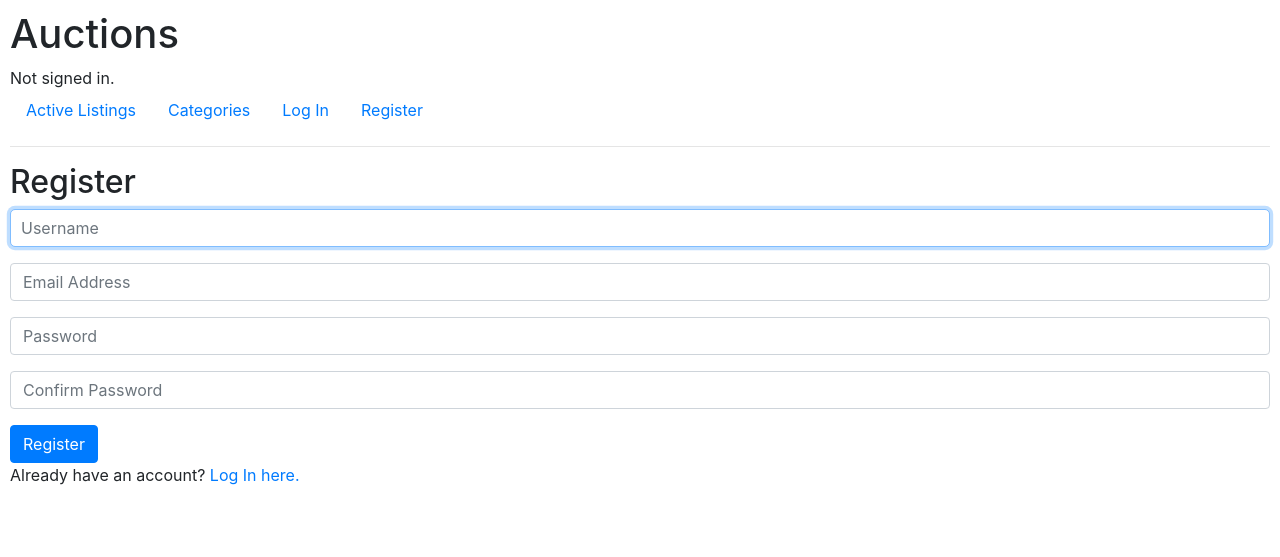
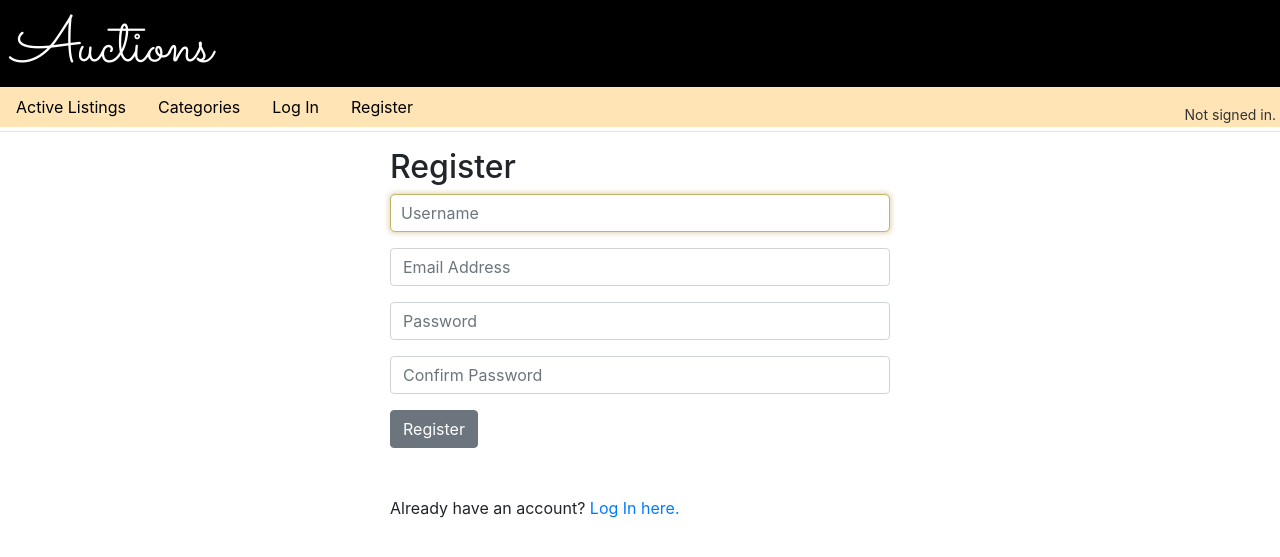
Before and after one commit to dbonach/cs50web-project-2-commerce, a Django app: page /register in a window 1280 px wide. Shown: the top 557 px of the page. Run offline with Django 3.2, Linux system fonts and the light colour scheme; some libraries are stand-ins or nearby versions.

Commit message:
Add new style to layout.html and login.html

```diff
--- a/auctions/static/auctions/styles.css
+++ b/auctions/static/auctions/styles.css
@@ -1,5 +1,5 @@
 body {
-  padding: 10px;
+  padding: 0;
 }
 
 textarea,
@@ -258,4 +258,51 @@ textarea:focus {
   text-shadow: 0px 1px 2px #000;
 }
 
+.background {
+  display: flex;
+  flex-direction: column;
+  background-color: #000;
+}
+
+.sacramento {
+  font-family: "Sacramento", cursive;
+  font-size: 4rem;
+  margin: 10px 0 0 12px;
+  color: #fff;
+}
+
+.group {
+  display: flex;
+  background-color: moccasin;
+}
+
+.nav a {
+  color: #000;
+}
+.nav a:hover {
+  color: #444;
+}
+
+.user {
+  align-self: flex-end;
+  margin-left: auto;
+  line-height: 24px;
+  font-size: 14px;
+  color: #333;
+  justify-self: flex-end;
+  padding-right: 4px;
+}
+
+hr {
+  margin-top: 0.25rem;
+}
+
+.form-control:active,
+.form-control:focus,
+.form-control:focus:active {
+  border-color: darkkhaki;
+  box-shadow: 0px 0px 4px 2px rgba(171, 114, 21, 0.25);
+  color: white;
+}
+
 /*# sourceMappingURL=styles.css.map */
--- a/auctions/static/auctions/styles.scss
+++ b/auctions/static/auctions/styles.scss
@@ -1,8 +1,9 @@
+@use 'sass:math';
 $base-color: #c6538c;
 $photo-box: 300px;
 
 body {
-  padding: 10px;
+  padding: 0;
 }
 
 // CSS for new_listing.html
@@ -99,11 +100,11 @@ textarea:focus {
 }
 
 .resize-image-box {
-  width: $photo-box/2;
-  height: $photo-box/2;
+  width: math.div($photo-box, 2);
+  height: math.div($photo-box, 2);
   img {
-    max-width: $photo-box/2;
-    max-height: $photo-box/2;
+    max-width: math.div($photo-box, 2);
+    max-height: math.div($photo-box, 2);
   }
 }
 
@@ -272,3 +273,49 @@ textarea:focus {
     text-shadow: 0px 1px 2px #000;
   }
 }
+
+.background {
+  display: flex;
+  flex-direction: column;
+  background-color: #000;
+}
+.sacramento {
+  font-family: 'Sacramento', cursive;
+  font-size: 4rem;
+  margin: 10px 0 0 12px;
+  color: #fff;
+}
+.group {
+  display: flex;
+  background-color: moccasin;
+}
+.nav {
+  a {
+    color: #000;
+  }
+  a:hover {
+    color: #444;
+  }
+}
+.user {
+  align-self: flex-end;
+  margin-left: auto;
+  line-height: 24px;
+  font-size: 14px;
+  color: #333;
+  justify-self: flex-end;
+  padding-right: 4px;
+}
+hr {
+  margin-top: 0.25rem;
+}
+.form-control:active,
+.form-control:focus,
+.form-control:focus:active {
+  // background-color: #7952b3!important;
+  // border-color: #7952b3;
+  border-color: darkkhaki;
+  box-shadow: 0px 0px 4px 2px rgb(171 114 21 / 25%);
+  // box-shadow: none;
+  color: white;
+}
--- a/auctions/templates/auctions/layout.html
+++ b/auctions/templates/auctions/layout.html
@@ -4,6 +4,8 @@
 <html lang="en">
 
 <head>
+    <link rel="preconnect" href="https://fonts.gstatic.com">
+    <link href="https://fonts.googleapis.com/css2?family=Sacramento&display=swap" rel="stylesheet">
     <title>{% block title %}Auctions{% endblock %}</title>
     <link rel="stylesheet" href="https://stackpath.bootstrapcdn.com/bootstrap/4.4.1/css/bootstrap.min.css"
         integrity="sha384-Vkoo8x4CGsO3+Hhxv8T/Q5PaXtkKtu6ug5TOeNV6gBiFeWPGFN9MuhOf23Q9Ifjh" crossorigin="anonymous">
@@ -11,14 +13,9 @@
 </head>
 
 <body>
-    <h1>Auctions</h1>
-    <div>
-        {% if user.is_authenticated %}
-        Signed in as <strong>{{ user.username }}</strong>.
-        {% else %}
-        Not signed in.
-        {% endif %}
-    </div>
+    <div class="background">
+        <h1 class="sacramento">Auctions</h1>
+        <div class="group">
             <ul class="nav">
                 <li class="nav-item">
                     <a class="nav-link" href="{% url 'index' %}">Active Listings</a>
@@ -48,6 +45,15 @@
                 </li>
                 {% endif %}
             </ul>
+            <div class="user">
+                {% if user.is_authenticated %}
+                Signed in as <strong>{{ user.username }}</strong>.
+                {% else %}
+                Not signed in.
+                {% endif %}
+            </div>
+        </div>
+    </div>
     <hr>
     {% block body %}
     {% endblock %}
--- a/auctions/templates/auctions/login.html
+++ b/auctions/templates/auctions/login.html
@@ -16,7 +16,7 @@
         <div class="form-group">
             <input class="form-control" type="password" name="password" placeholder="Password">
         </div>
-        <input class="btn btn-primary" type="submit" value="Login">
+        <input class="btn btn-secondary" type="submit" value="Login">
     </form>
 
     <p class="mt-5">Don't have an account? <a href="{% url 'register' %}">Register here.</a></p>
--- a/auctions/templates/auctions/register.html
+++ b/auctions/templates/auctions/register.html
@@ -1,11 +1,11 @@
 {% extends "auctions/layout.html" %}
 
 {% block body %}
-
+<div class="wrapper">
     <h2>Register</h2>
 
     {% if message %}
-        <div>{{ message }}</div>
+    <div>{{ message }}</div>
     {% endif %}
 
     <form action="{% url 'register' %}" method="post">
@@ -22,9 +22,10 @@
         <div class="form-group">
             <input class="form-control" type="password" name="confirmation" placeholder="Confirm Password">
         </div>
-        <input class="btn btn-primary" type="submit" value="Register">
+        <input class="btn btn-secondary" type="submit" value="Register">
     </form>
 
-    Already have an account? <a href="{% url 'login' %}">Log In here.</a>
+    <p class="mt-5">Already have an account? <a href="{% url 'login' %}">Log In here.</a></p>
+</div>
 
 {% endblock %}
```
Also changed, not shown: db.sqlite3. Lines whose indentation alone changed are shown as unchanged.
